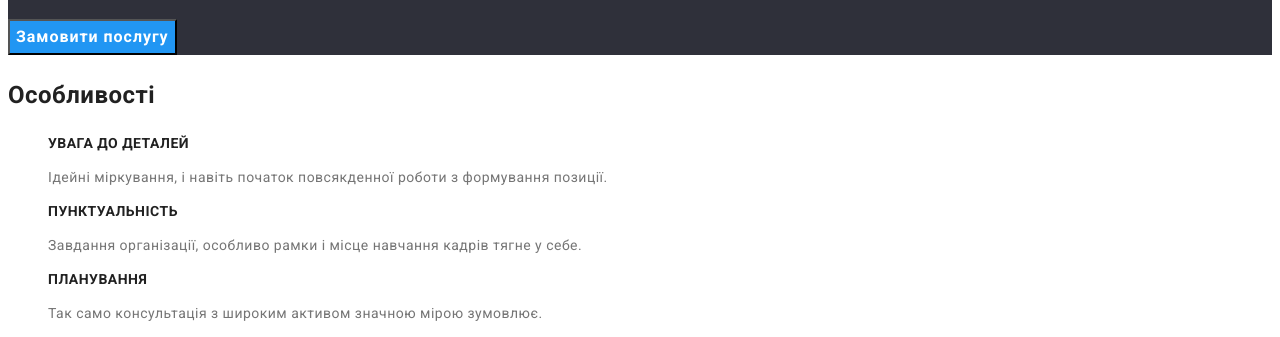
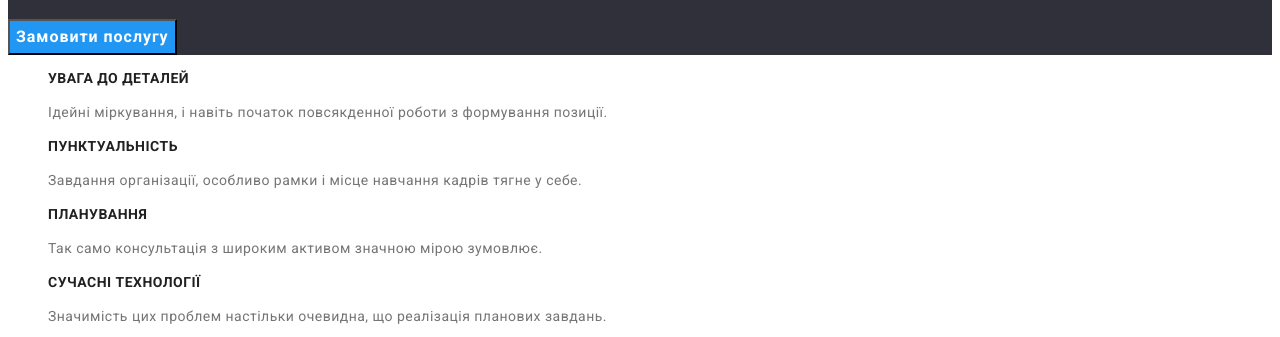
Before and after one commit to Anastasia-Glyvka/goit-markup-hw-02, a plain HTML site: page index.html in a window 1280 px wide. Shown: the part 323-660 px from the top of the page. Drawn offline with Linux system fonts and the light colour scheme.

Commit message:
add visually-hidden class

```diff
--- a/css/styles.css
+++ b/css/styles.css
@@ -102,6 +102,19 @@ body {
 .button:focus {
   background-color: #188ce8;
 }
+.visually-hidden {
+  position: absolute;
+  width: 1px;
+  height: 1px;
+  margin: -1px;
+  border: 0;
+  padding: 0;
+
+  white-space: nowrap;
+  clip-path: inset(100%);
+  clip: rect(0 0 0 0);
+  overflow: hidden;
+}
 .features .title {
   font-weight: 700;
   font-size: 14px;
--- a/index.html
+++ b/index.html
@@ -39,7 +39,7 @@
       </section>
       <section class="features">
         <!--Прихований заголовок секції-->
-        <h2>Особливості</h2>
+        <h2 class="visually-hidden">Особливості</h2>
         <ul class="list">
           <li>
             <h3 class="title">УВАГА ДО ДЕТАЛЕЙ</h3>
```
Also changed, not shown: portfolio.html (+1 -1 lines).
